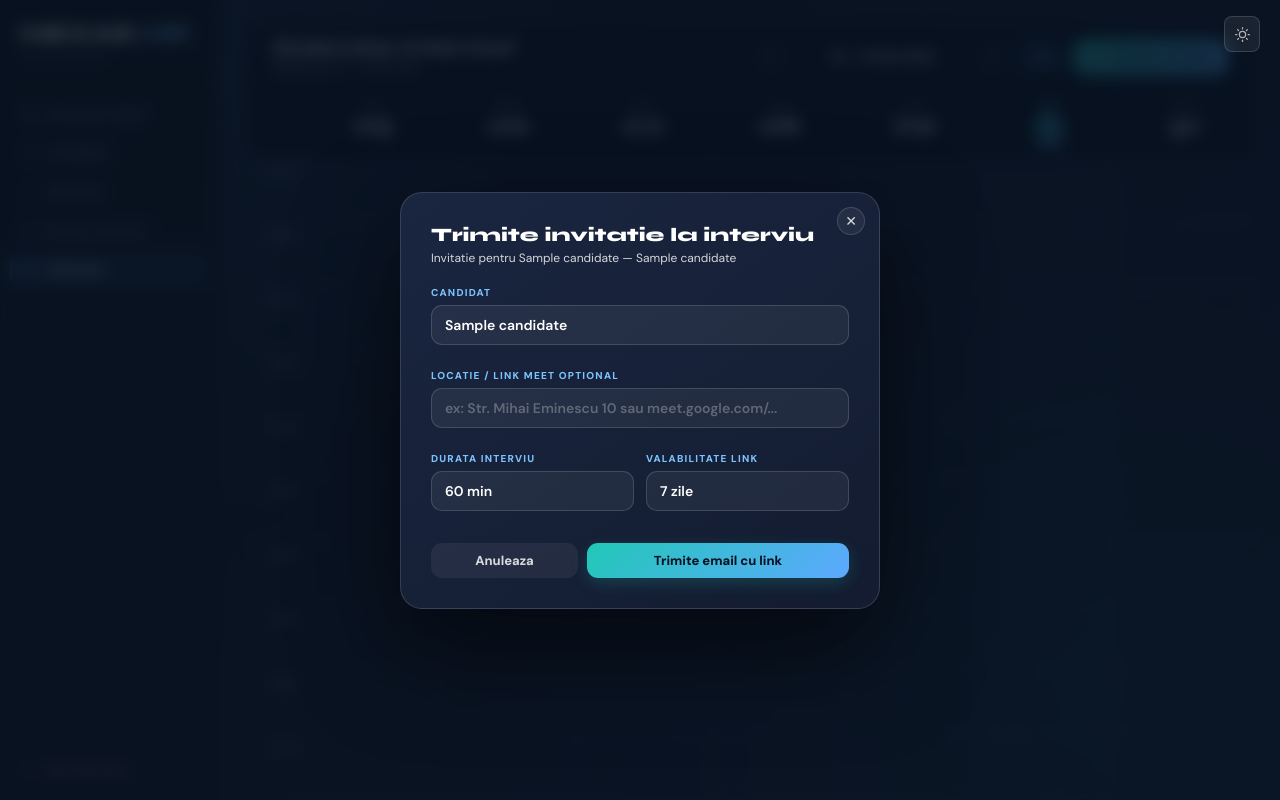
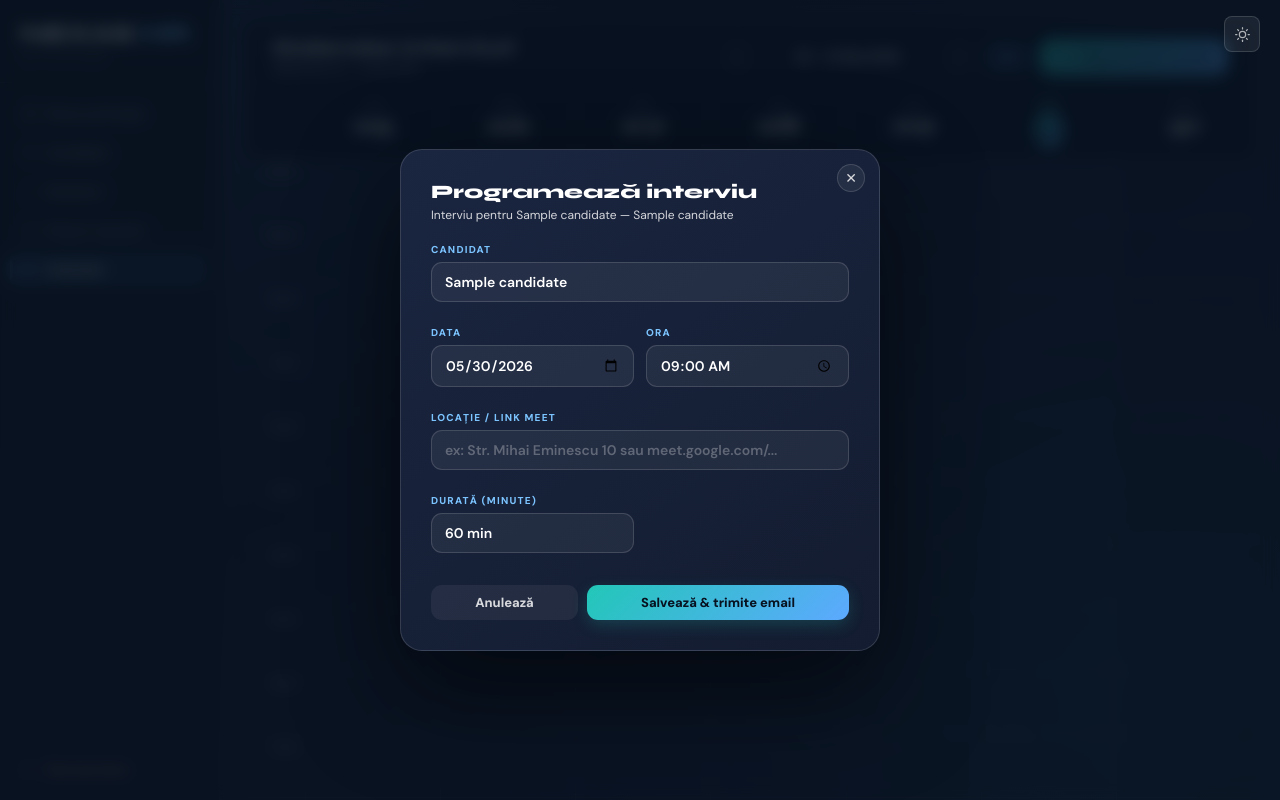
Before and after one commit to robotHR/HR, a FastAPI app: page /calendar?candidate_id=1 in a window 1280 px wide. Run offline with FastAPI, Linux system fonts and the light colour scheme; the visitor is signed in with stand-in values (Sample User, id 1); tables that the repository leaves empty hold one stand-in row (values such as "Sample post"); data that the repository does not hold is empty; parts of the project's set-up code (start-up, migrations or seed data) failed here and were passed over.

Commit message:
Update calendar.html

```diff
--- a/app/templates/calendar.html
+++ b/app/templates/calendar.html
@@ -233,7 +233,7 @@ textarea{min-height:80px;resize:vertical;line-height:1.5}
 .btn-modal-save{flex:2;padding:11px;border-radius:12px;font-size:13px;font-weight:800;background:linear-gradient(135deg,var(--teal),var(--blue));border:none;color:#07111f;cursor:pointer;box-shadow:0 5px 16px rgba(34,199,184,.20);font-family:'DM Sans',sans-serif;transition:.15s}
 .btn-modal-save:hover{transform:translateY(-1px);box-shadow:0 9px 22px rgba(34,199,184,.28)}
 /* Detail popup */
-.detail-popup{position:fixed;z-index:200;background:#182036;border:1px solid var(--line2);border-radius:17px;padding:17px;min-width:236px;max-width:288px;box-shadow:0 22px 55px rgba(0,0,0,.48);display:none}
+.detail-popup{position:fixed;z-index:200;background:#182036;border:1px solid var(--line2);border-radius:17px;padding:17px 36px 17px 17px;min-width:236px;max-width:288px;box-shadow:0 22px 55px rgba(0,0,0,.48);display:none}
 .detail-popup.visible{display:block}
 .detail-name{font-size:14px;font-weight:800;color:#fff;margin-bottom:3px}
 .detail-job{font-size:11px;color:var(--t2);font-weight:700;margin-bottom:11px}
@@ -271,6 +271,7 @@ textarea{min-height:80px;resize:vertical;line-height:1.5}
   .main{flex:1 !important;display:flex !important;flex-direction:column !important;height:100% !important;overflow:hidden !important;margin-left:0 !important;width:100% !important;padding:0 !important}
   .topbar{flex-shrink:0 !important;padding:0 10px !important;height:54px !important}
   .topbar .week-label{min-width:0 !important;font-size:11px !important}
+  .login-theme-btn{top:11px !important;right:auto !important;left:10px !important;width:30px !important;height:30px !important}
   .cal-outer{flex:1 !important;overflow:hidden !important}
   .cal-container{min-width:0 !important;height:100% !important;display:flex !important;flex-direction:column !important}
   .cal-header,.cal-body{display:none !important}
@@ -371,7 +372,7 @@ textarea{min-height:80px;resize:vertical;line-height:1.5}
         <button class="btn-today" onclick="goToday()">Azi</button>
         <button class="btn-add-interview" onclick="openModal()">
           <svg viewBox="0 0 24 24" fill="none" stroke="currentColor" stroke-width="2.5"><line x1="12" y1="5" x2="12" y2="19"/><line x1="5" y1="12" x2="19" y2="12"/></svg>
-          Trimite invitatie
+          Programează interviu
         </button>
       </div>
     </div>
@@ -386,25 +387,33 @@ textarea{min-height:80px;resize:vertical;line-height:1.5}
   </main>
 </div>
 
-<!-- ── MODAL INVITATIE INTERVIU ── -->
+<!-- ── MODAL PROGRAMARE ── -->
 <div class="modal-overlay" id="modal-overlay" onclick="handleOverlayClick(event)">
   <div class="modal">
     <button class="modal-close" onclick="closeModal()">✕</button>
-    <div class="modal-title">Trimite invitatie la interviu</div>
-    <div class="modal-sub" id="modal-sub">Candidatul primeste email cu link unic si isi alege singur data si ora.</div>
+    <div class="modal-title">Programează interviu</div>
+    <div class="modal-sub" id="modal-sub">Completează detaliile și salvează. Email-ul va fi trimis automat.</div>
     <div class="form-grid">
       <div class="field full candidate-search-wrap" id="candidate-field-wrap">
         <label>Candidat</label>
-        <input type="text" id="candidate-search" placeholder="Cauta candidat dupa nume..." autocomplete="off" oninput="onCandidateSearch(this.value)">
+        <input type="text" id="candidate-search" placeholder="Caută candidat după nume..." autocomplete="off" oninput="onCandidateSearch(this.value)">
         <div class="candidate-dropdown" id="candidate-dropdown" style="display:none"></div>
         <input type="hidden" id="selected-candidate-id">
       </div>
+      <div class="field">
+        <label>Data</label>
+        <input type="date" id="input-data">
+      </div>
+      <div class="field">
+        <label>Ora</label>
+        <input type="time" id="input-ora" step="900">
+      </div>
       <div class="field full">
-        <label>Locatie / Link Meet optional</label>
+        <label>Locație / Link Meet</label>
         <input type="text" id="input-locatie" placeholder="ex: Str. Mihai Eminescu 10 sau meet.google.com/...">
       </div>
       <div class="field">
-        <label>Durata interviu</label>
+        <label>Durată (minute)</label>
         <select id="input-durata">
           <option value="30">30 min</option>
           <option value="45">45 min</option>
@@ -413,24 +422,19 @@ textarea{min-height:80px;resize:vertical;line-height:1.5}
           <option value="120">120 min</option>
         </select>
       </div>
-      <div class="field">
-        <label>Valabilitate link</label>
-        <select id="input-expira">
-          <option value="3">3 zile</option>
-          <option value="7" selected>7 zile</option>
-          <option value="14">14 zile</option>
-        </select>
-      </div>
     </div>
     <div class="modal-actions">
-      <button class="btn-modal-cancel" onclick="closeModal()">Anuleaza</button>
-      <button class="btn-modal-save" id="btn-save" onclick="sendInterviewInvite()">Trimite email cu link</button>
+      <button class="btn-modal-cancel" onclick="closeModal()">Anulează</button>
+      <button class="btn-modal-save" id="btn-save" onclick="saveInterview()">
+        Salvează &amp; trimite email
+      </button>
     </div>
   </div>
 </div>
 
 <!-- ── DETAIL POPUP ── -->
 <div class="detail-popup" id="detail-popup">
+  <button onclick="closeDetailPopup()" style="position:absolute;top:10px;right:10px;width:24px;height:24px;border-radius:6px;border:none;background:rgba(255,255,255,.10);color:var(--soft);cursor:pointer;display:flex;align-items:center;justify-content:center;font-size:14px;line-height:1;padding:0;flex-shrink:0" title="Inchide">✕</button>
   <div class="detail-name" id="dp-name"></div>
   <div class="detail-job" id="dp-job"></div>
   <div class="detail-row">
@@ -567,7 +571,7 @@ function renderCalendar() {
       slot.addEventListener('click', (e) => {
         if (e.target.closest('.interview-card')) return;
         closeDetailPopup();
-        showToast('Trimite invitatia candidatului. El isi alege singur data si ora din link.');
+        openModal(dayStr, `${String(h).padStart(2,'0')}:00`);
       });
       col.appendChild(slot);
     }
@@ -725,30 +729,39 @@ function goToday() {
   fetchInterviews();
 }
 
-// ── MODAL INVITATIE ──
-function openModal() {
+// ── MODAL ──
+function openModal(date, time) {
   const overlay = document.getElementById('modal-overlay');
 
+  // Reset
   document.getElementById('input-locatie').value = '';
   document.getElementById('input-durata').value  = '60';
-  document.getElementById('input-expira').value  = '7';
   document.getElementById('btn-save').disabled   = false;
-  document.getElementById('btn-save').textContent = 'Trimite email cu link';
+  document.getElementById('btn-save').textContent = 'Salvează & trimite email';
 
+  // Data si ora din slot
+  if (date) document.getElementById('input-data').value = date;
+  else {
+    const today = dateToStr(new Date());
+    document.getElementById('input-data').value = today;
+  }
+  if (time) document.getElementById('input-ora').value = time;
+  else document.getElementById('input-ora').value = '09:00';
+
+  // Candidat preselectat
   if (preselectedCandidate) {
-    document.getElementById('candidate-search').value = preselectedCandidate.name;
+    document.getElementById('candidate-search').value    = preselectedCandidate.name;
     document.getElementById('selected-candidate-id').value = preselectedCandidate.id;
     document.getElementById('candidate-search').readOnly = true;
     document.getElementById('modal-sub').textContent =
-      `Invitatie pentru ${preselectedCandidate.name} — ${preselectedCandidate.job_title || ''}`;
+      `Interviu pentru ${preselectedCandidate.name} — ${preselectedCandidate.job_title || ''}`;
   } else {
-    document.getElementById('candidate-search').value = '';
+    document.getElementById('candidate-search').value    = '';
     document.getElementById('selected-candidate-id').value = '';
     document.getElementById('candidate-search').readOnly = false;
     document.getElementById('modal-sub').textContent =
-      'Candidatul primeste email cu link unic si isi alege singur data si ora.';
+      'Completează detaliile și salvează. Email-ul va fi trimis automat.';
   }
-
   document.getElementById('candidate-dropdown').style.display = 'none';
   overlay.classList.add('visible');
 }
@@ -797,41 +810,47 @@ document.addEventListener('click', (e) => {
     document.getElementById('candidate-dropdown').style.display = 'none';
 });
 
-// ── SEND INTERVIEW INVITE ──
-async function sendInterviewInvite() {
+// ── SAVE INTERVIEW ──
+async function saveInterview() {
   const candidateId = document.getElementById('selected-candidate-id').value;
+  const data        = document.getElementById('input-data').value;
+  const ora         = document.getElementById('input-ora').value;
   const locatie     = document.getElementById('input-locatie').value;
   const durata      = document.getElementById('input-durata').value;
-  const expiraZile  = document.getElementById('input-expira').value;
 
-  if (!candidateId) { showToast('Selecteaza un candidat.', true); return; }
+  if (!candidateId) { showToast('Selectează un candidat.', true); return; }
+  if (!data)         { showToast('Alege o dată.', true); return; }
+  if (!ora)          { showToast('Alege o oră.', true); return; }
 
   const btn = document.getElementById('btn-save');
-  btn.disabled = true;
-  btn.textContent = 'Se trimite emailul...';
+  btn.disabled    = true;
+  btn.textContent = 'Se salvează...';
 
   const form = new FormData();
   form.append('candidate_id', candidateId);
+  form.append('data', data);
+  form.append('ora', ora);
   form.append('locatie', locatie);
   form.append('durata', durata);
-  form.append('expira_zile', expiraZile);
 
   try {
-    const res = await fetch('/calendar/api/interview-invite', { method: 'POST', body: form });
+    const res  = await fetch('/calendar/api/interview', { method: 'POST', body: form });
     const json = await res.json();
     if (json.success) {
+      interviews.push(json.interview);
+      renderCalendar();
       closeModal();
-      showToast('Invitatia a fost trimisa. Candidatul isi va programa singur interviul.');
+      showToast('Interviu programat! Email-ul va fi trimis candidatului.');
       preselectedCandidate = null;
     } else {
-      showToast(json.error || 'Eroare la trimiterea invitatiei.', true);
+      showToast(json.error || 'Eroare la salvare.', true);
       btn.disabled = false;
-      btn.textContent = 'Trimite email cu link';
+      btn.textContent = 'Salvează & trimite email';
     }
   } catch(e) {
     showToast('Eroare de conexiune.', true);
     btn.disabled = false;
-    btn.textContent = 'Trimite email cu link';
+    btn.textContent = 'Salvează & trimite email';
   }
 }
 
```
